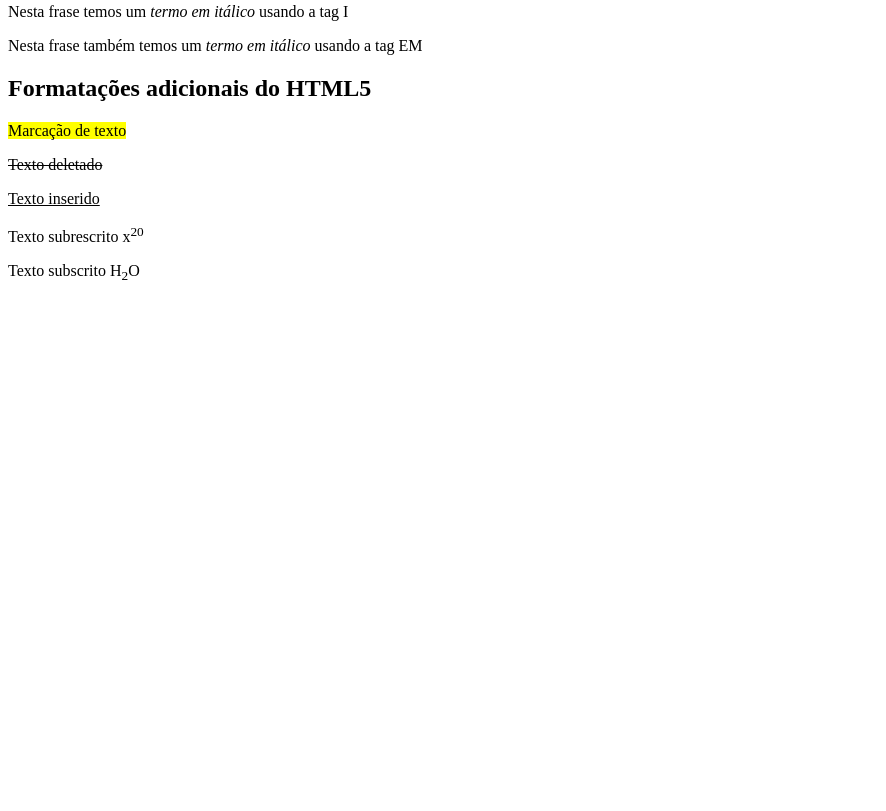
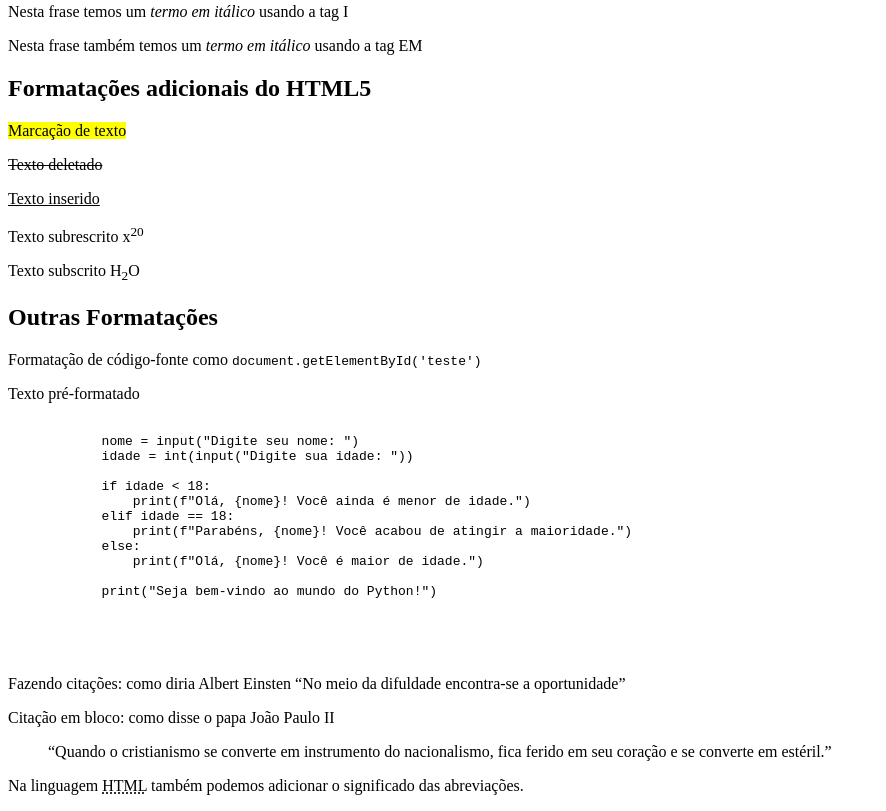
Before and after one commit to WiltonSR85/HTML-e-CSS, a plain HTML site: page index.html in a window 1280 px wide. Shown: the part 1462-2273 px from the top of the page, without its empty margins (0-886 px from the left). Before the commit the page ends 1762 px from the top, so only its background shows below. Drawn offline with Linux system fonts and the light colour scheme.

Commit message:
Outras formatações

```diff
--- a/index.html
+++ b/index.html
@@ -72,5 +72,35 @@
     <p>Texto subrescrito x<sup>20</sup></p>
     <p>Texto subscrito H<sub>2</sub>O</p>
 
+    <h2>Outras Formatações</h2>
+    <p>Formatação de código-fonte como <code>document.getElementById('teste')</code></p>
+    <p>Texto pré-formatado</p>
+    <pre>
+        <code>
+            nome = input("Digite seu nome: ")
+            idade = int(input("Digite sua idade: "))
+
+            if idade < 18:
+                print(f"Olá, {nome}! Você ainda é menor de idade.")
+            elif idade == 18:
+                print(f"Parabéns, {nome}! Você acabou de atingir a maioridade.")
+            else:
+                print(f"Olá, {nome}! Você é maior de idade.")
+
+            print("Seja bem-vindo ao mundo do Python!")
+
+        </code>
+
+    </pre>
+
+    <p>Fazendo citações: como diria Albert Einsten <q>No meio da difuldade encontra-se a oportunidade</q></p>
+    <p>Citação em bloco: como disse o papa João Paulo II</p>
+    <blockquote cite="https://www.frasesfamosas.com.br/frase/giovanni-paolo-ii-quando-o-cristianismo-se-convert/">
+        “Quando o cristianismo se converte em instrumento do nacionalismo, fica ferido em seu coração e se converte em estéril.”
+    </blockquote>
+
+    <p>Na linguagem <abbr title="HyperText Markup Language">HTML</abbr> também podemos adicionar o significado das abreviações.</p>
+    <!--Lembrete para caso de necessidade. É possível usar o BDO para criar texto invertido-->
+
 </body>
 </html>
```
